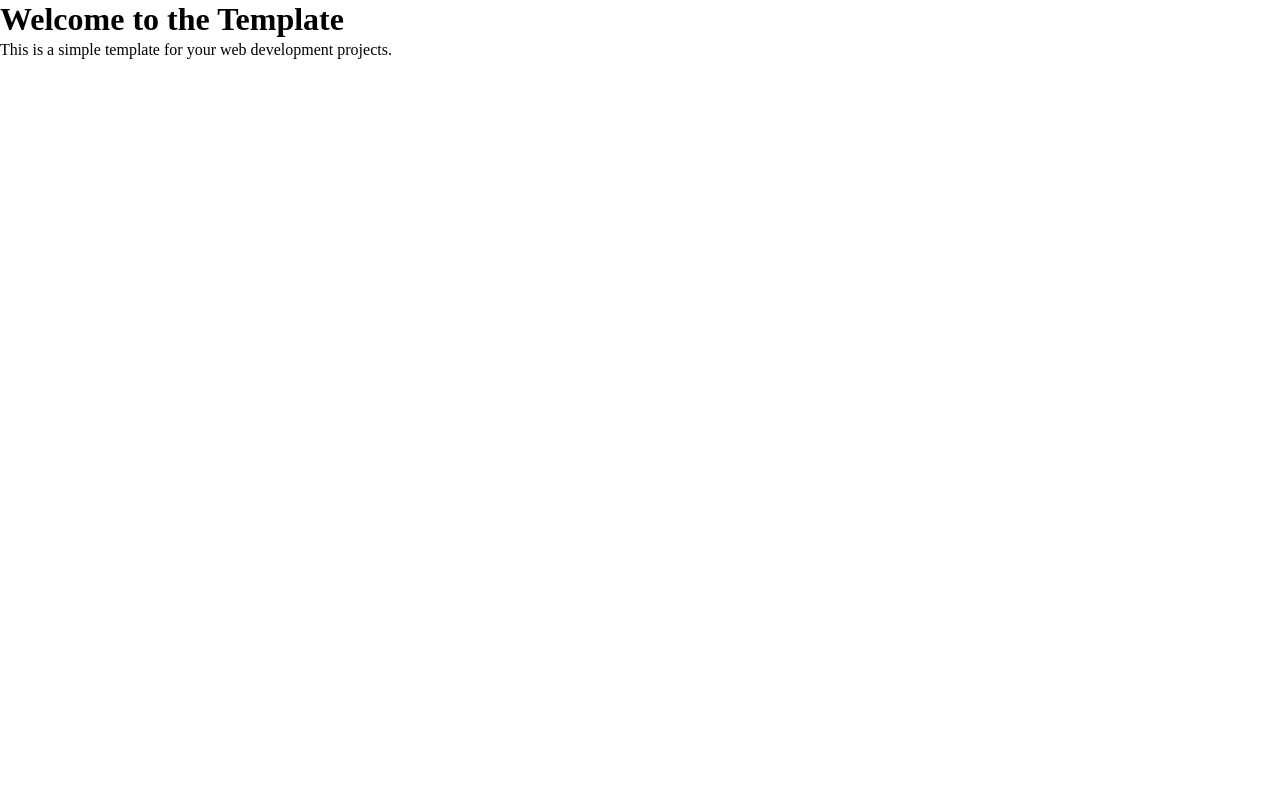
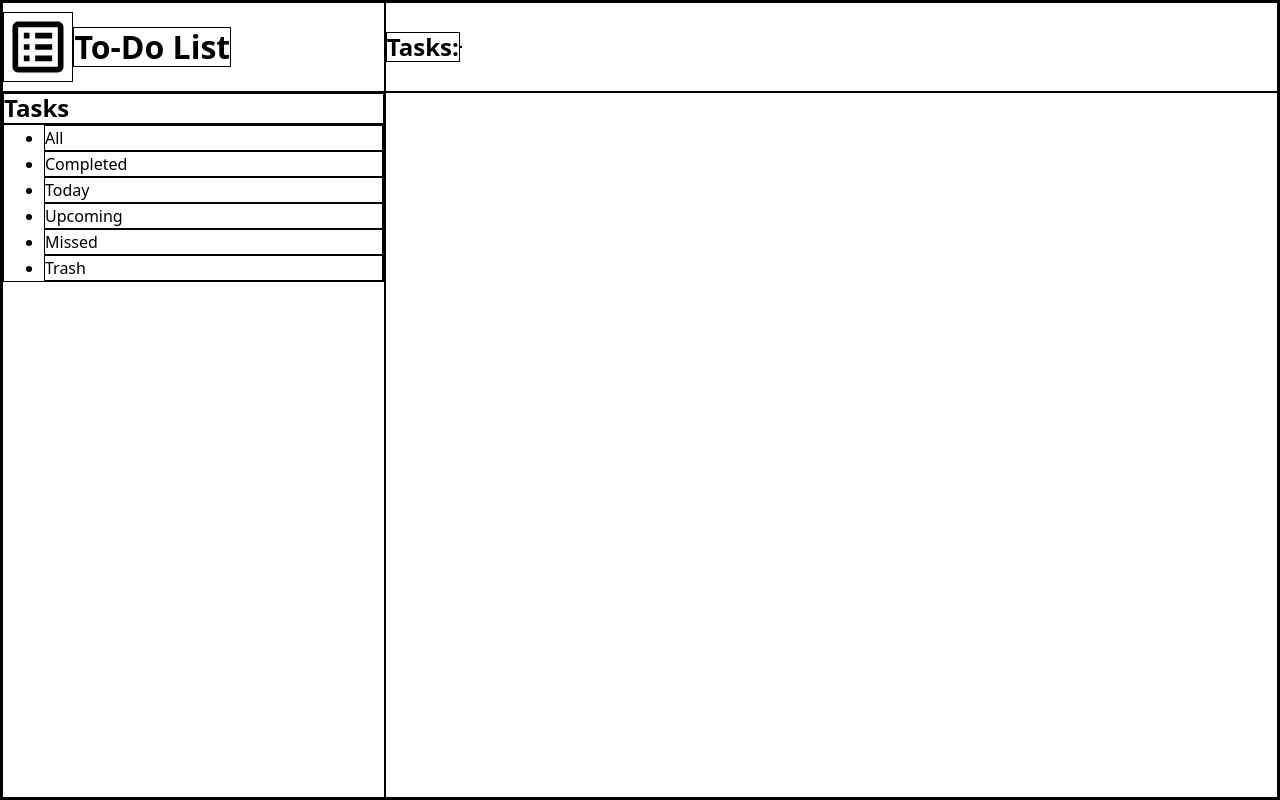
Before and after one commit to chiknfillet/to_do_list, a website built with webpack: page src/template.html in a window 1280 px wide. Built offline with nearby package versions, Linux system fonts and the light colour scheme.

Commit message:
Created pubsub and page display
page display show some of the initial page display
while pubsub allows to create signals when
clicking the nav

```diff
--- a/package.json
+++ b/package.json
@@ -20,5 +20,8 @@
     "webpack-cli": "^6.0.1",
     "webpack-dev-server": "^5.2.2",
     "webpack-merge": "^6.0.1"
+  },
+  "dependencies": {
+    "date-fns": "^4.1.0"
   }
 }
--- a/src/index.js
+++ b/src/index.js
@@ -1,4 +1,6 @@
 import "./reset.css"
 import "./styles.css"
+import { compareAsc, format } from "date-fns";
+import "./page_display.js"
 
-console.log("Hello, World")
+console.log("Hello, World!");
--- /dev/null
+++ b/src/page_display.js
@@ -0,0 +1,53 @@
+import logoSrc from './logos/list-box-outline.svg';
+import pubsub from './pub_sub.js';
+
+export default (function() {
+    (function sideBar() {
+        const container = document.querySelector('.side-bar');
+
+        const logo = document.createElement('img');
+        logo.src = logoSrc;
+        logo.alt = "Logo";
+        const name = document.createElement('h1');
+        name.textContent = "To-Do List";
+
+        container.appendChild(logo);
+        container.appendChild(name);
+    })();
+
+    (function header() {
+        const container = document.querySelector('.header');
+        const title = document.createElement('h2');
+        title.textContent = "Tasks: ";
+        const current_display = document.createElement('h2');
+
+        pubsub.on('updateCurrentDisplay', function(newDisplay) {
+            current_display.textContent = newDisplay;
+        });
+
+        container.appendChild(title);
+        container.appendChild(current_display);
+    })();
+
+    (function nav() {
+        const container = document.querySelector('.nav');
+        const task_title = document.createElement("h2");
+        task_title.textContent = "Tasks";
+
+        const list = document.createElement('ul');
+        const buttonLabels = ["All", "Completed", "Today", "Upcoming", "Missed", "Trash"];
+
+        buttonLabels.forEach(label => {
+            const button = document.createElement("li");
+            button.textContent = label;
+            button.addEventListener("click", () => {
+                pubsub.emit("updateCurrentDisplay", label);
+            });
+            list.appendChild(button);
+        });
+
+        container.appendChild(task_title);
+        container.appendChild(list);
+    })();
+
+})();
--- /dev/null
+++ b/src/pub_sub.js
@@ -0,0 +1,26 @@
+const events = {
+  events: {},
+  on: function (eventName, fn) {
+    this.events[eventName] = this.events[eventName] || [];
+    this.events[eventName].push(fn);
+  },
+  off: function(eventName, fn) {
+    if (this.events[eventName]) {
+      for (var i = 0; i < this.events[eventName].length; i++) {
+        if (this.events[eventName][i] === fn) {
+          this.events[eventName].splice(i, 1);
+          break;
+        }
+      };
+    }
+  },
+  emit: function (eventName, data) {
+    if (this.events[eventName]) {
+      this.events[eventName].forEach(function(fn) {
+        fn(data);
+      });
+    }
+  }
+};
+
+export default events;
--- a/src/styles.css
+++ b/src/styles.css
@@ -0,0 +1,31 @@
+* {
+    font-family: system-ui, -apple-system, BlinkMacSystemFont, 'Segoe UI', Roboto, Oxygen, Ubuntu, Cantarell, 'Open Sans', 'Helvetica Neue', sans-serif;
+    border: 1px solid black;
+}
+
+body, html {
+    height: 100%;
+}
+
+body {
+    display: grid;
+    grid-template-columns: 30% 1fr;
+    grid-template-rows: 90px 1fr;
+}
+
+.side-bar {
+    display: flex;
+    justify-content: flex-start;
+    align-items: center;
+}
+
+.side-bar img {
+    width: auto;
+    height: 80%;
+}
+
+.header {
+    display: flex;
+    align-items: center;
+    justify-content: flex-start;
+}
--- a/src/template.html
+++ b/src/template.html
@@ -6,7 +6,9 @@
     <title>Template</title>
 </head>
 <body>
-    <h1>Welcome to the Template</h1>
-    <p>This is a simple template for your web development projects.</p>
+    <div class="side-bar"></div>
+    <div class="header"></div>
+    <div class="nav"></div>
+    <div class="content"></div>
 </body>
 </html>
```
Also changed, not shown: src/logos/list-box-outline.svg (added), 1 other file.
